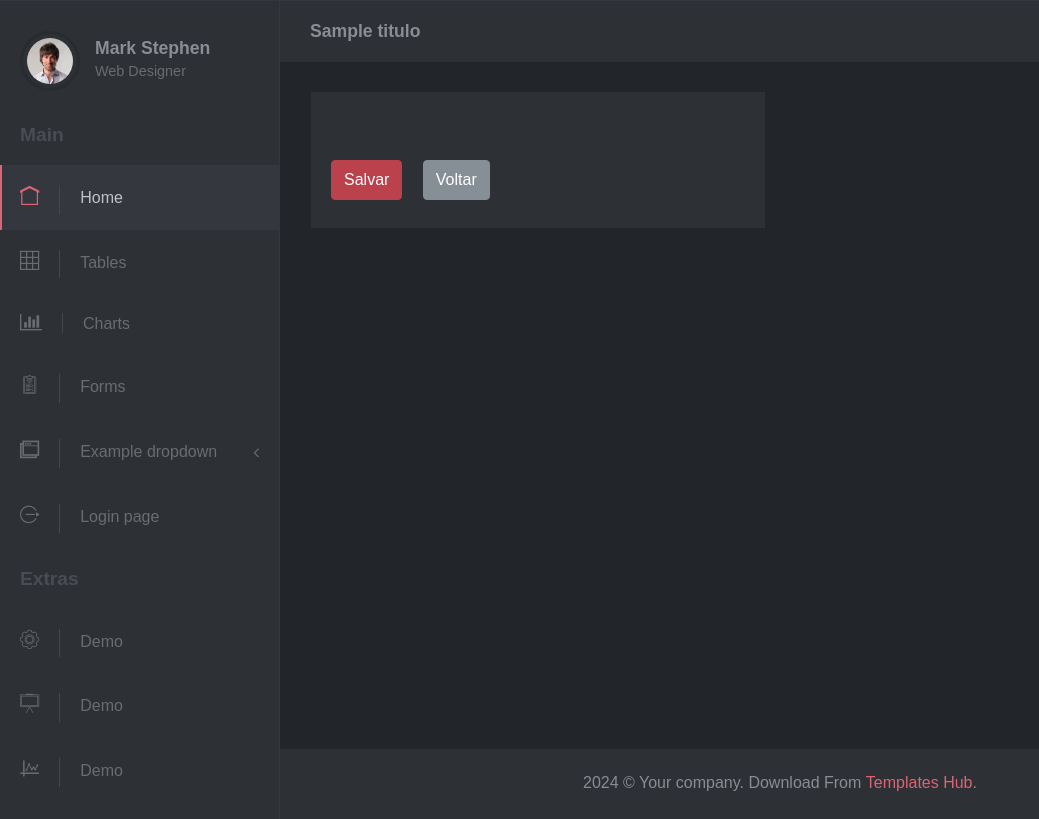
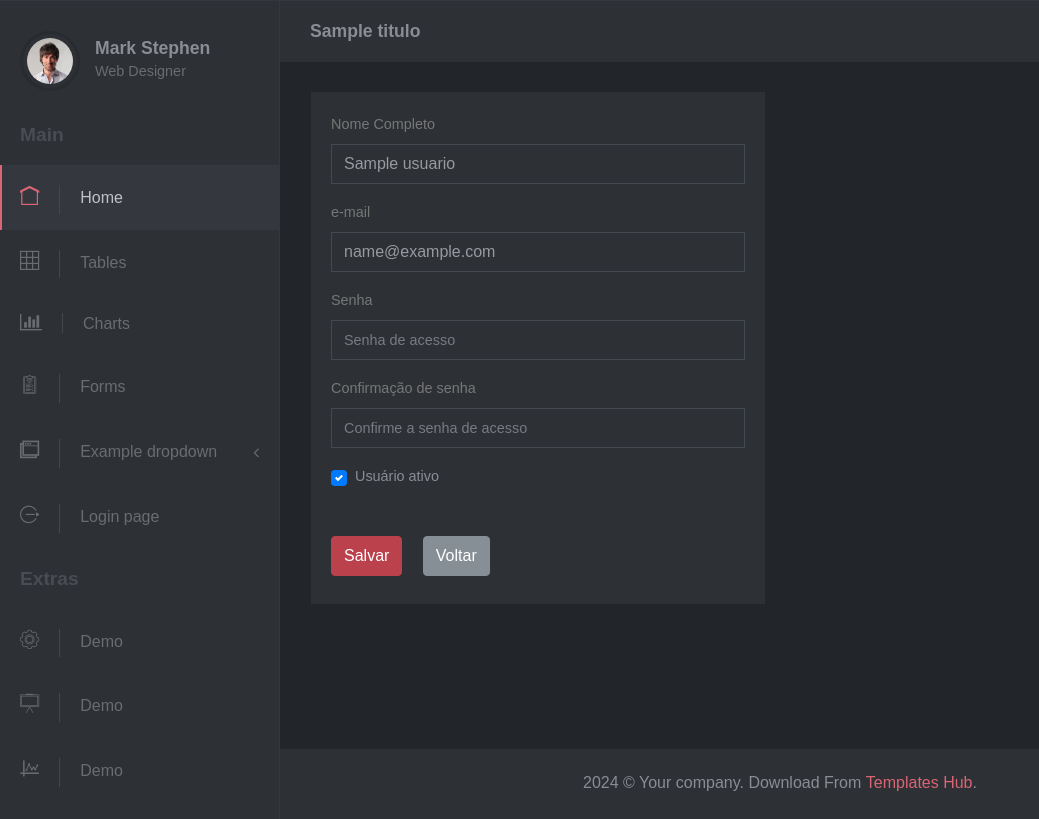
Before and after one commit to svisentini/ci4-projeto, a CodeIgniter 4 app: template app/Views/Usuarios/editar.php in a window 1280 px wide. Shown: the part 356-1175 px from the top of the page, without its empty margins (0-1039 px from the left). Run offline with PHP 8.4 and a stand-in for CodeIgniter, Linux system fonts and the light colour scheme; the template is opened without the code that fills it: most values are stand-ins (such as "Sample title", 1, 10 or a date in 2020); some libraries are stand-ins or nearby versions.

Commit message:
Pagina de edição de usuarios

```diff
--- a/app/Config/Security.php
+++ b/app/Config/Security.php
@@ -33,7 +33,7 @@ class Security extends BaseConfig
      *
      * Token name for Cross Site Request Forgery protection.
      */
-    public string $tokenName = 'csrf_test_name';
+    public string $tokenName = 'csrf_ordem';  // TODO: Alterei esse valor
 
     /**
      * --------------------------------------------------------------------------
--- /dev/null
+++ b/app/Views/Usuarios/_form.php
@@ -0,0 +1,25 @@
+<div class="form-group">
+    <label class="form-control-label">Nome Completo</label>
+    <input type="text" name="nome" placeholder="Insira o nome completo" class="form-control" value="<?php echo esc($usuario->nome); ?>">
+</div>
+
+<div class="form-group">
+    <label class="form-control-label">e-mail</label>
+    <input type="email" name="email" placeholder="Insira o e-mail de acesso" class="form-control" value="<?php echo esc($usuario->email); ?>">
+</div>
+
+<div class="form-group">
+    <label class="form-control-label">Senha</label>
+    <input type="password" name="password" placeholder="Senha de acesso" class="form-control">
+</div>
+
+<div class="form-group">
+    <label class="form-control-label">Confirmação de senha</label>
+    <input type="password" name="password_confirmation" placeholder="Confirme a senha de acesso" class="form-control">
+</div>
+
+<div class="custom-control custom-checkbox">
+    <input type="hidden" name="ativo" value=0>
+    <input type="checkbox" name="ativo" value=1 class="custom-control-input" id="ativo" <?php if($usuario->ativo == true): ?> checked <?php endif; ?> >
+    <label class="custom-control-label" for="ativo">Usuário ativo</label>
+</div>
--- a/app/Views/Usuarios/editar.php
+++ b/app/Views/Usuarios/editar.php
@@ -22,6 +22,8 @@
 
         <?php echo form_open('/', ['id' => 'form'], ['id' => "$usuario->id"]) ?>
 
+          <?php echo $this->include('Usuarios/_form'); ?>
+
           <div class="form-group mt-5 mb-2">
 
             <input id="btn-salvar" type="submit" value="Salvar" class="btn btn-danger mr-2">
```
Also changed, not shown: README.md.
